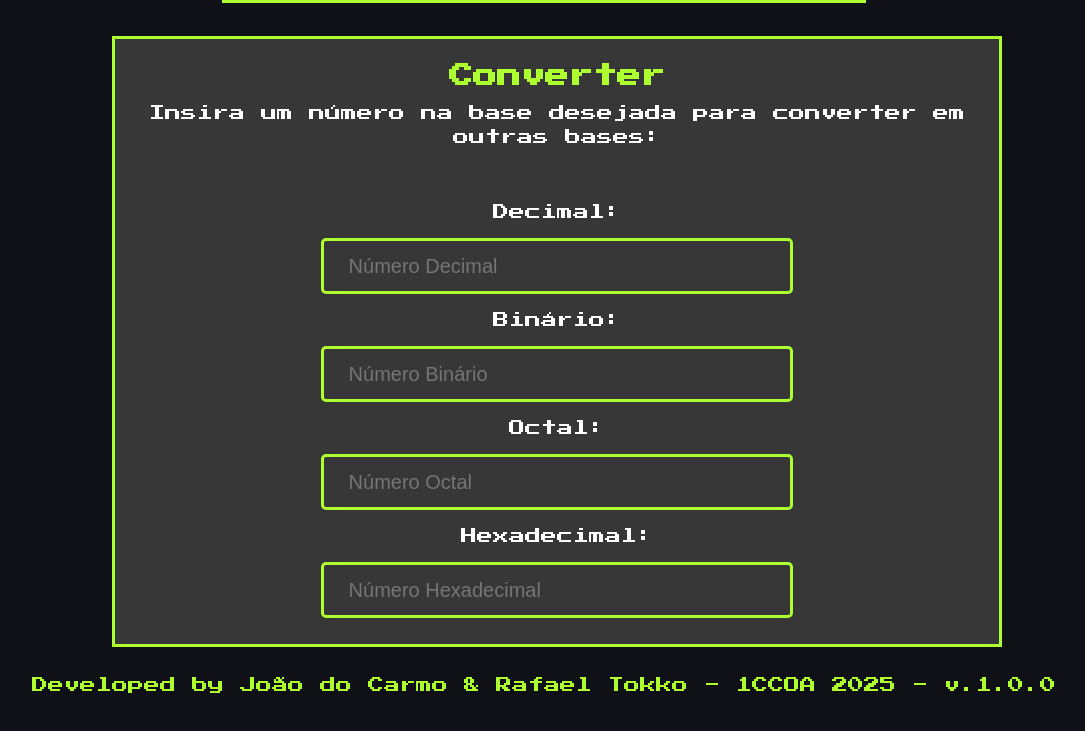
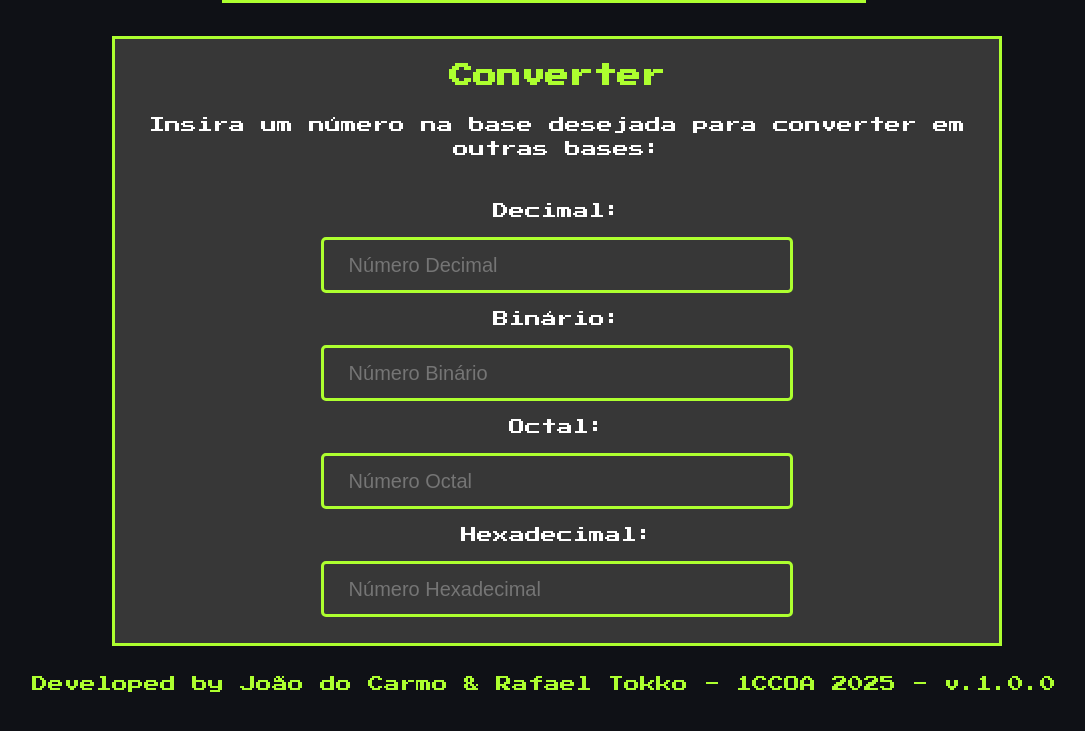
Before and after one commit to Joao-do-Carmo/sptechermachine.github.io, a plain HTML site: page index.html in a window 1280 px wide. Shown: the part 179-910 px from the top of the page, without its empty margins (96-1181 px from the left). Drawn offline with Linux system fonts and the light colour scheme.

Commit message:
Update index.html

```diff
--- a/index.html
+++ b/index.html
@@ -22,7 +22,7 @@
 <div id="main-container">
     <div id="converter">
         <h2 class="titulos">Converter</h2>
-            Insira um número na base desejada para converter em outras bases:</p>
+            <p>Insira um número na base desejada para converter em outras bases:</p>
             <div id="inputs">
             <label for="ipt_num10">Decimal:</label>
             <input type="text" id="ipt_num10" placeholder="Número Decimal"  oninput="converter10()" class="input">
```
